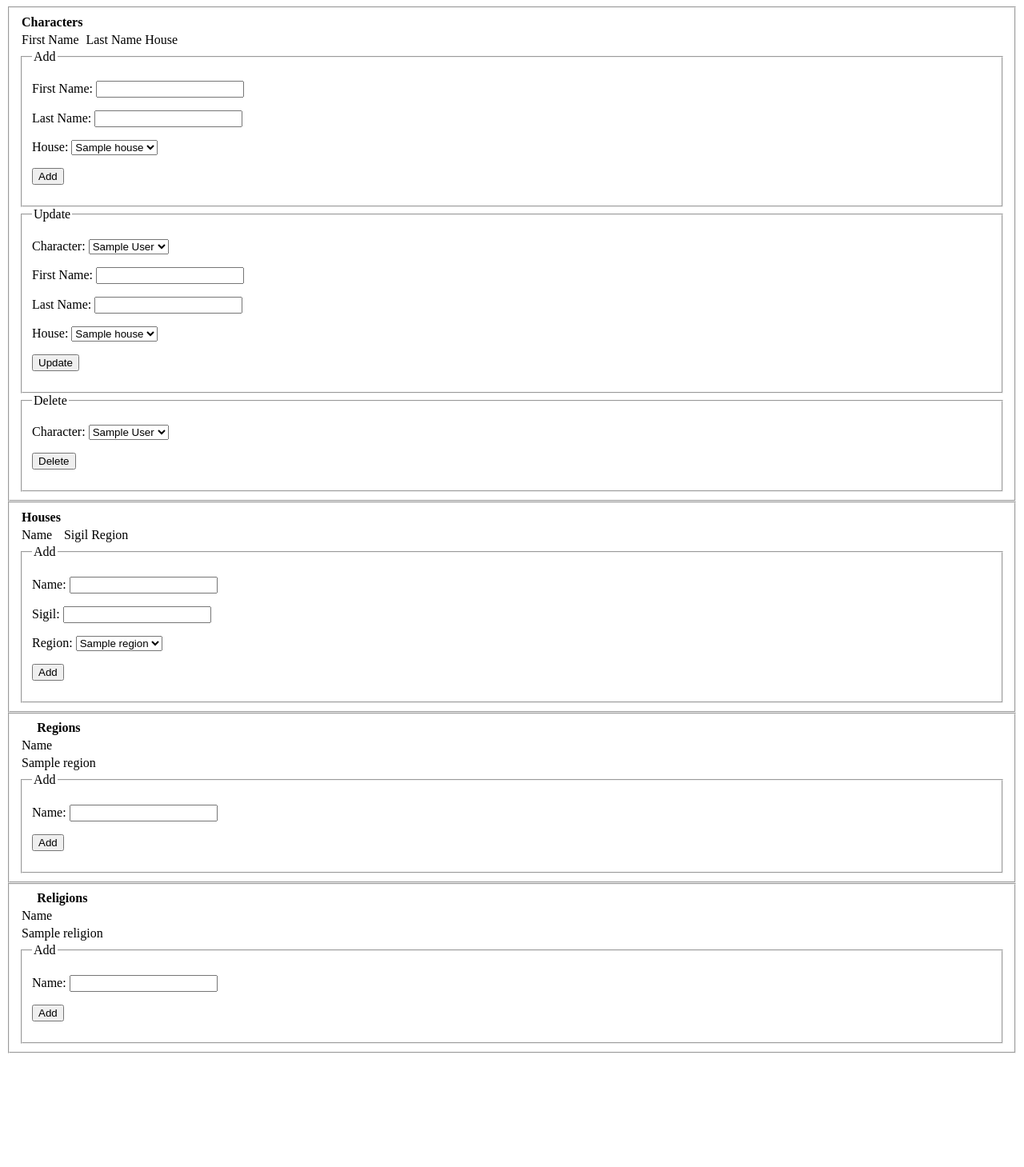
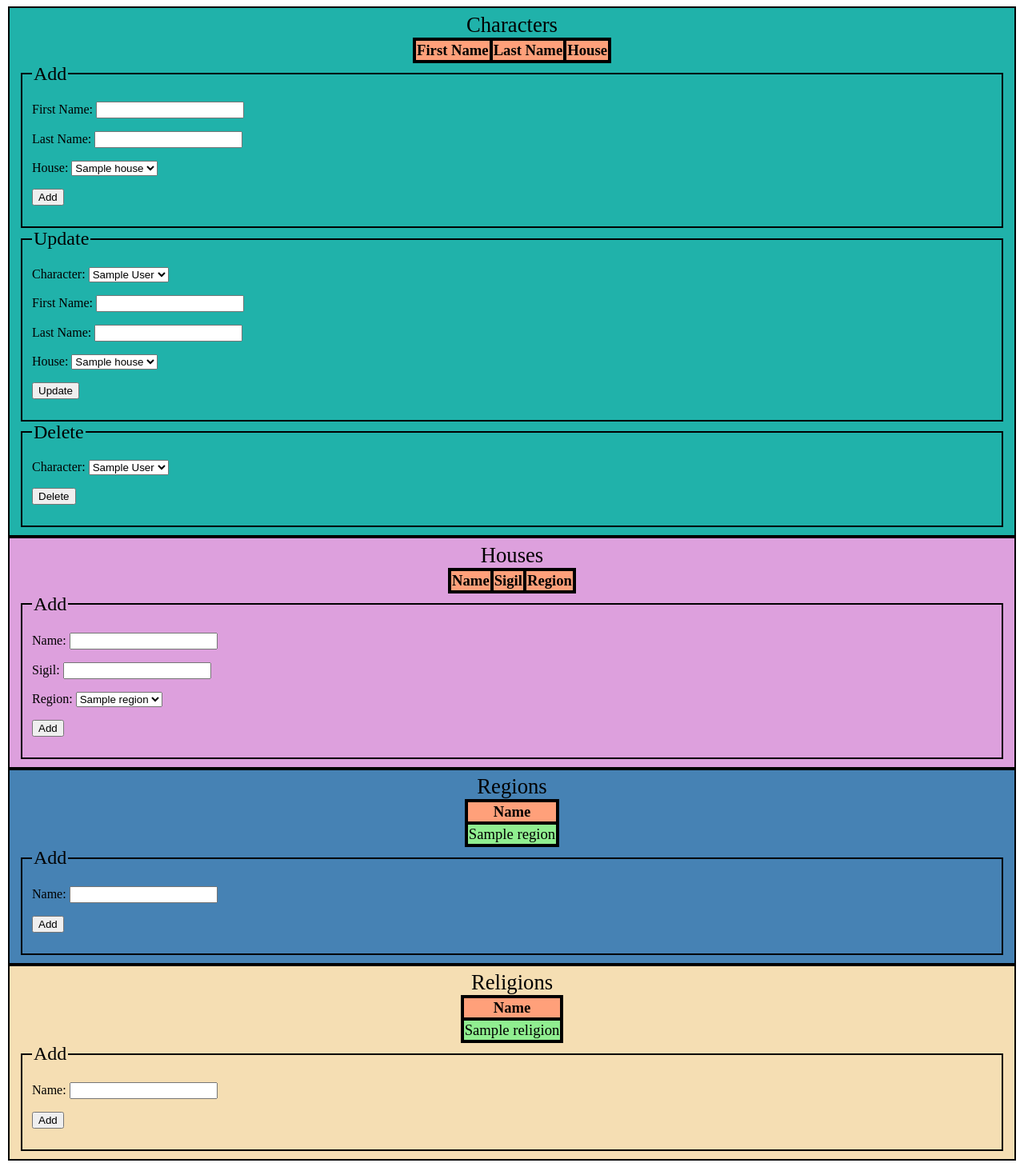
Before and after one commit to murrietj/GoTDBProject, a PHP site: page / in a window 1280 px wide. Shown: the whole page at 80% size. Before the commit the page ends 1317 px from the top, so only its background shows below. Run offline with PHP 8.4, Linux system fonts and the light colour scheme; tables that the repository leaves empty or names only in its code hold one stand-in row (values such as "Sample post"); data that the repository does not hold is empty.

Commit message:
Added some basic css

```diff
--- a/index.php
+++ b/index.php
@@ -11,17 +11,23 @@ if($mysqli->connect_errno){
 <!DOCTYPE html PUBLIC "-//W3C//DTD XHTML 1.0 Strict//EN"
 "http://www.w3.org/TR/xhtml1/DTD/xhtml1-strict.dtd">
 <html>
+  <head>
+    <meta charset="utf-8">
+    <title>GoT DB Project</title>
+    <link rel="stylesheet" href="style.css" type="text/css">
+  </head>
   <body>
-    <fieldset>
+    <fieldset id="CharacterFS">
       <table>
+        <caption>Characters</th>
+        <thead>
           <tr>
-          <th>Characters</th>
+            <th>First Name</th>
+            <th>Last Name</th>
+            <th>House</th>
           </tr>
-        <tr>
-          <td>First Name</td>
-          <td>Last Name</td>
-          <td>House</td>
-        </tr>
+        </thead>
+        <tbody>
 
 <?php
 if(!($stmt = $mysqli->prepare("SELECT characters.first_name, characters.last_name, house.name FROM characters INNER JOIN house ON characters.house = house.id"))){
@@ -40,6 +46,7 @@ while($stmt->fetch()){
 $stmt->close();
 ?>
 
+        </tbody>
       </table>
       <fieldset>
         <legend>Add</legend>
@@ -148,16 +155,17 @@ $stmt->close();
 
     </fieldset>
 
-    <fieldset>
+    <fieldset id="HouseFS">
       <table>
+        <caption>Houses</caption>
+        <thead>
           <tr>
-          <th>Houses</th>
+            <th>Name</th>
+            <th>Sigil</th>
+            <th>Region</th>
           </tr>
-        <tr>
-          <td>Name</td>
-          <td>Sigil</td>
-          <td>Region</td>
-        </tr>
+        </thead>
+        <tbody>
 
 <?php
 if(!($stmt = $mysqli->prepare("SELECT house.name, house.sigil, region.name FROM house INNER JOIN region ON house.region = region.id"))){
@@ -176,6 +184,7 @@ while($stmt->fetch()){
 $stmt->close();
 ?>
 
+        </tbody>
       </table>
       <fieldset>
         <legend>Add</legend>
@@ -207,14 +216,15 @@ $stmt->close();
       </fieldset>
     </fieldset>
 
-    <fieldset>
+    <fieldset id="RegionFS">
       <table>
+        <caption>Regions</caption>
+        <thead>
           <tr>
-          <th>Regions</th>
+            <th>Name</th>
           </tr>
-        <tr>
-          <td>Name</td>
-        </tr>
+        </thead>
+        <tbody>
 
 <?php
 if(!($stmt = $mysqli->prepare("SELECT name FROM region"))){
@@ -233,6 +243,7 @@ while($stmt->fetch()){
 $stmt->close();
 ?>
 
+        </tbody>
       </table>
       <fieldset>
         <legend>Add</legend>
@@ -243,14 +254,15 @@ $stmt->close();
       </fieldset>
   </fieldset>
 
-  <fieldset>
+  <fieldset id="ReligionFS">
       <table>
+        <caption>Religions</caption>
+        <thead>
           <tr>
-          <th>Religions</th>
+            <th>Name</th>
           </tr>
-        <tr>
-          <td>Name</td>
-        </tr>
+        </thead>
+        <tbody>
 
 <?php
 if(!($stmt = $mysqli->prepare("SELECT name FROM religion"))){
@@ -269,6 +281,7 @@ while($stmt->fetch()){
 $stmt->close();
 ?>
 
+        </tbody>
       </table>
       <fieldset>
         <legend>Add</legend>
--- /dev/null
+++ b/style.css
@@ -0,0 +1,52 @@
+h1{
+    text-align: center;
+}
+
+fieldset{
+    border: 2px solid black;
+}
+
+#CharacterFS{
+    background-color: lightseagreen;
+}
+
+#HouseFS{
+    background-color: plum;
+}
+
+#RegionFS{
+    background-color: steelblue;
+}
+
+#ReligionFS{
+    background-color: wheat;
+}
+
+table, th, td{
+    border: 1px solid black;
+}
+table{
+    margin-left:auto;
+    margin-right:auto;
+    font-size: 14pt;
+    background-color: black;
+}
+
+legend{
+    font-size: 18pt;
+}
+
+caption{
+    font-size: 20pt;
+}
+
+thead{
+    background-color: lightsalmon;
+}
+tbody tr:nth-of-type(odd){
+    background-color: lightgreen;
+}
+
+tbody tr:nth-of-type(even){
+    background-color: lightblue;
+}
```
Lines whose indentation alone changed are shown as unchanged.
